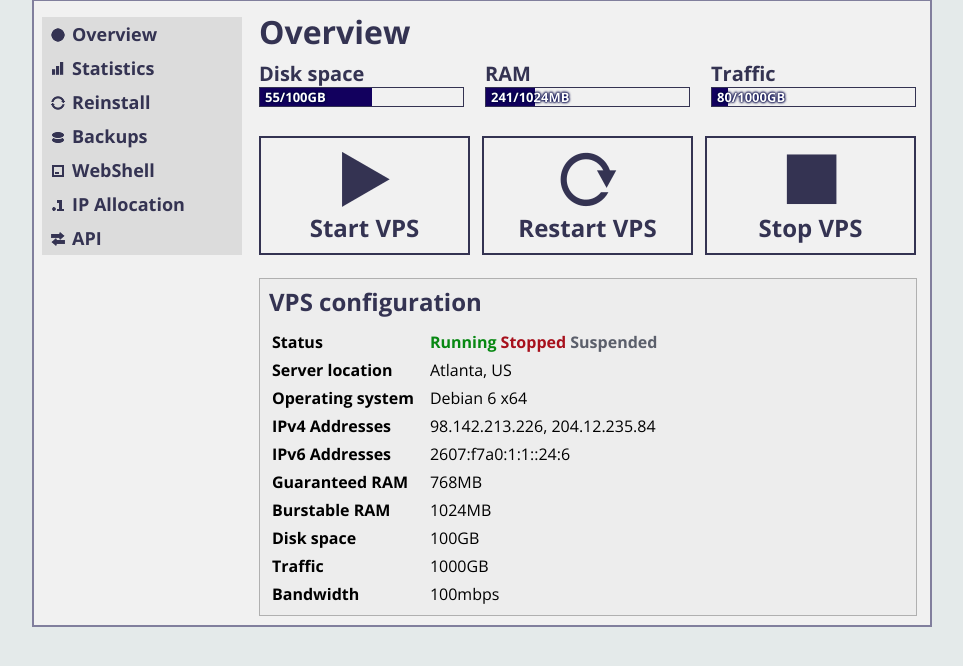
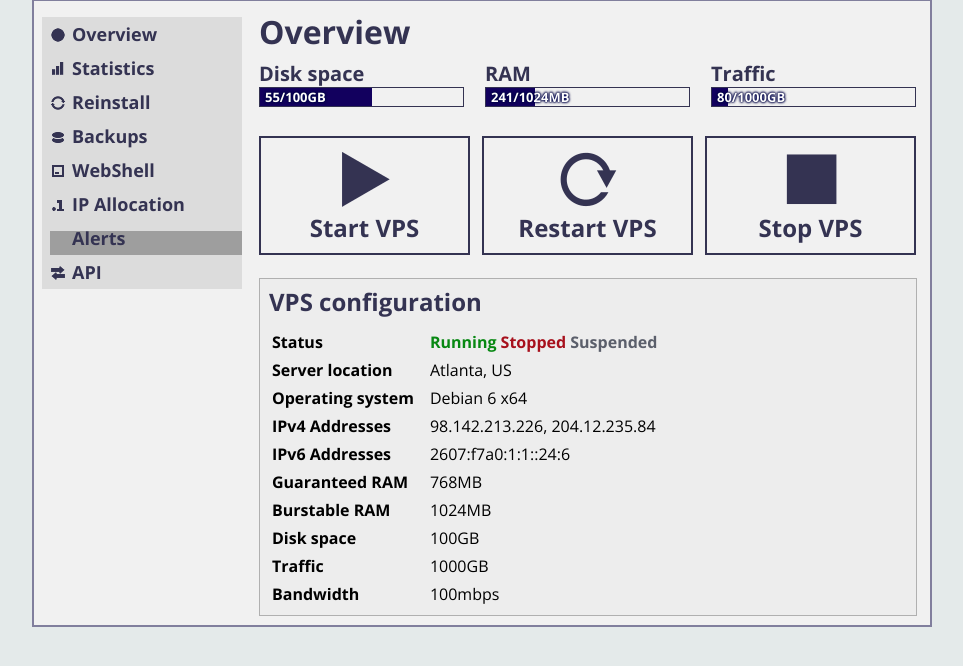
Before and after one commit to joepie91/cvm, a PHP site: page / in a window 1280 px wide. Shown: the part 117-783 px from the top of the page, without its empty margins (158-1121 px from the left). Run offline with PHP 8.4, Linux system fonts and the light colour scheme; grey boxes are pictures that could not be loaded.

Commit message:
Made test functional

```diff
--- a/design/css/cvm.css
+++ b/design/css/cvm.css
@@ -134,6 +134,11 @@ table.vpsinfo td
 	background-image: url(../images/icon_api.png);
 }
 
+#button_alerts
+{
+	background-image: url(../images/icon_alerts.png);
+}
+
 .quota-item
 {
 	float: left;
--- a/design/index.html
+++ b/design/index.html
@@ -19,6 +19,7 @@
 					<a class="button" id="button_backup" href="#">Backups</a>
 					<a class="button" id="button_webshell" href="#">WebShell</a>
 					<a class="button" id="button_ip" href="#">IP Allocation</a>
+					<a class="button" id="button_alerts" href="#">Alerts</a>
 					<a class="button" id="button_api" href="#">API</a>
 				</div>
 				<h1>Overview</h1>
```
